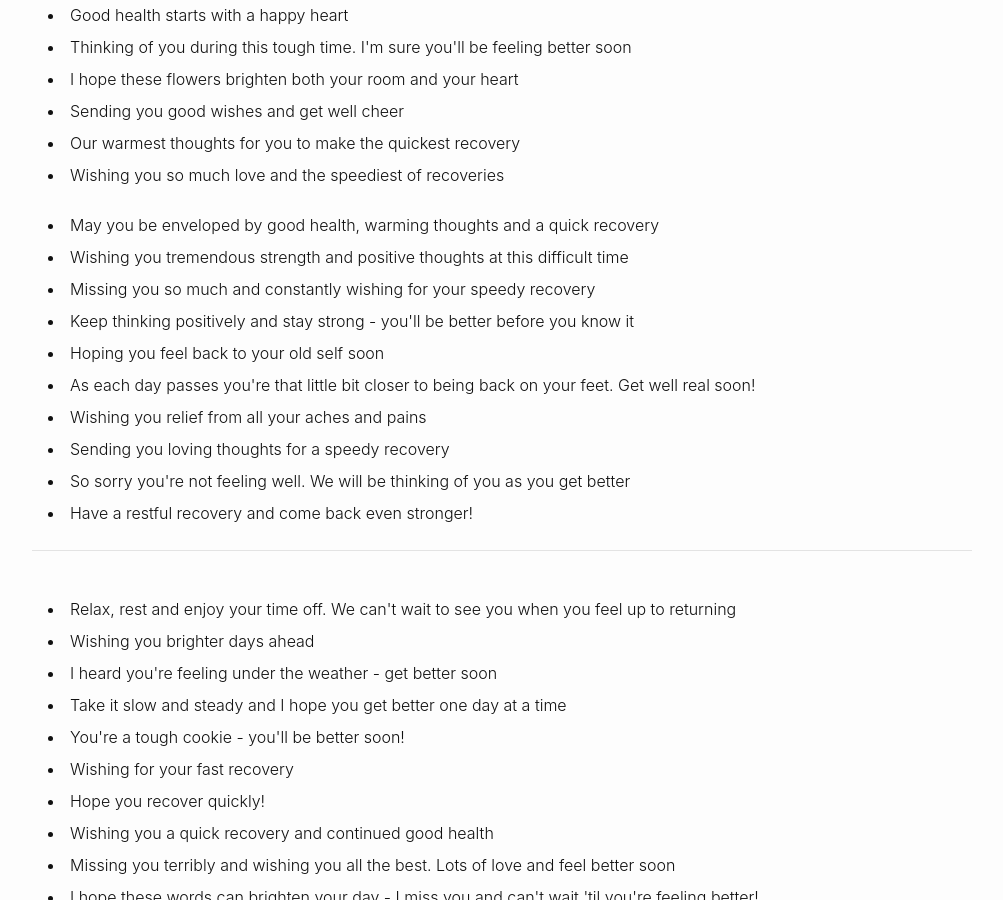
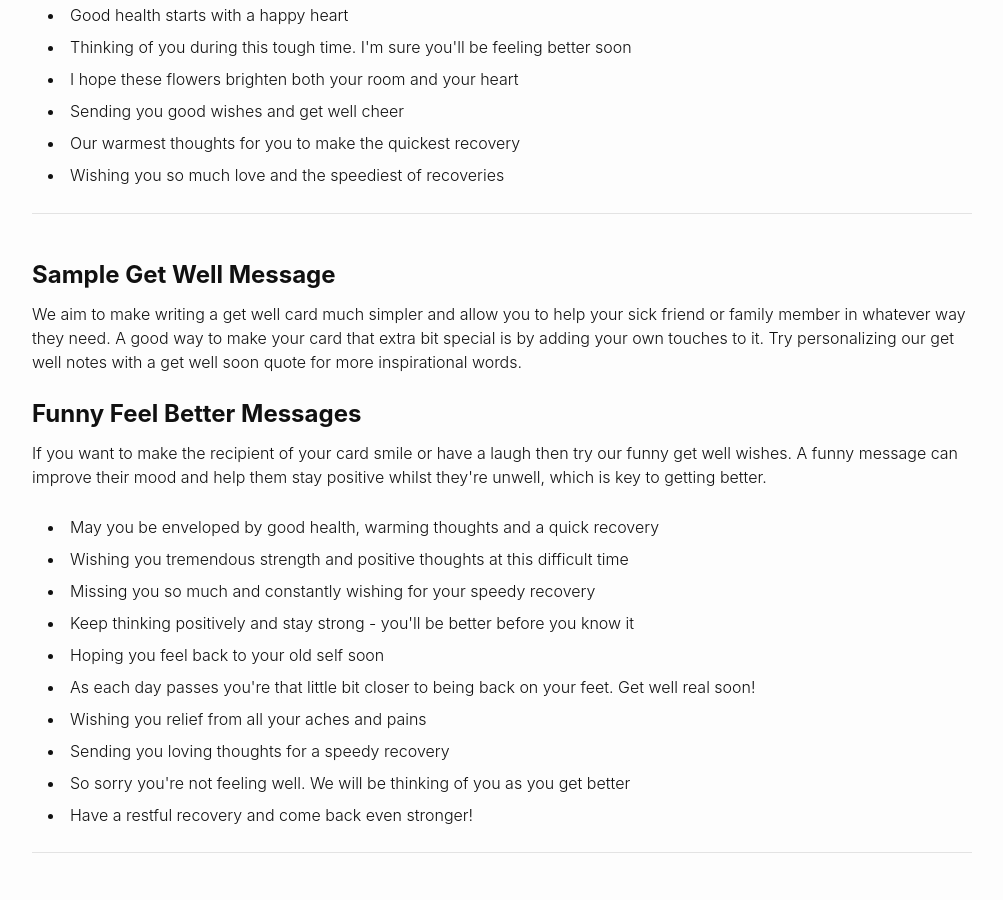
Before and after one commit to andyml123/andyml123.github.io, a Jekyll site: the page get-well-wishes/index.html, which Jekyll copies as it is, in a window 1280 px wide and 900 px high, scrolled down 3731 px. Shown: the whole window, without its empty margins (138-1141 px from the left). Built offline with Jekyll 4.4.1, drawn with Linux system fonts in a browser that asks for light colours.

Commit message:
Update index.html

```diff
--- a/get-well-wishes/index.html
+++ b/get-well-wishes/index.html
@@ -158,16 +158,19 @@ We've put together this list of 100 get well wishes to help you get the best mes
 <li>Wishing you so much love and the speediest of recoveries</li>
 </ul>
 
-<h3> </h3>
+<hr>
+
+<h2>Sample Get Well Message</h2>
 
 <p>
-
+We aim to make writing a get well card much simpler and allow you to help your sick friend or family member in whatever way they need. A good way to make your card that extra bit special is by adding your own touches to it. Try personalizing our get well notes with a get well soon quote for more inspirational words.
 </p>
 
-<h3> </h3>
+<h2>Funny Feel Better Messages</h2>
+
 
 <p>
-
+If you want to make the recipient of your card smile or have a laugh then try our funny get well wishes. A funny message can improve their mood and help them stay positive whilst they're unwell, which is key to getting better.
 </p>
 
 <ul>
```
